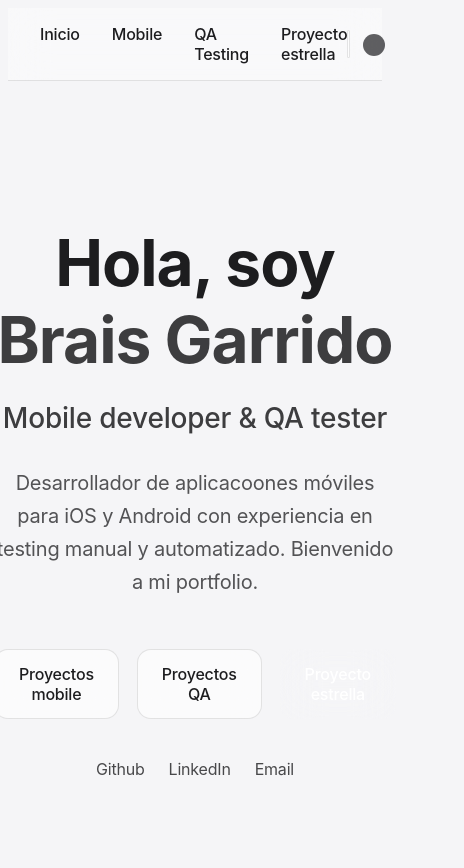
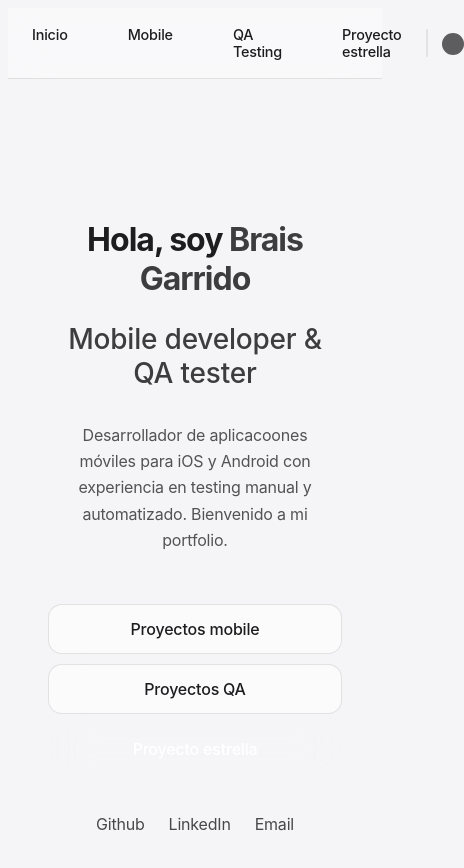
Before and after one commit to BraisGarrido/BraisGarrido.github.io, a React (Vite) app: page / in a window 390 px wide. Shown: the top 868 px of the page, 464 px wide, since content can reach past the window. Built offline with nearby package versions, Linux system fonts and the light colour scheme.

Commit message:
Mobile responsive

```diff
--- a/package.json
+++ b/package.json
@@ -12,7 +12,8 @@
   "dependencies": {
     "react": "^19.2.0",
     "react-dom": "^19.2.0",
-    "react-router-dom": "^7.10.1"
+    "react-router-dom": "^7.10.1",
+    "sharp": "^0.34.5"
   },
   "devDependencies": {
     "@eslint/js": "^9.39.1",
--- a/src/components/Navbar.css
+++ b/src/components/Navbar.css
@@ -28,3 +28,16 @@
 .navbar a:hover {
     opacity: 0.6;
 }
+
+/* Mobile responsive */
+@media (max-width: 768px) {
+    .navbar {
+        padding: 10px;
+        gap: 10px;
+    }
+
+    .navbar a {
+        font-size: 0.9rem;
+        padding: 8px 14px;
+    }
+}
--- a/src/components/ProjectCard.css
+++ b/src/components/ProjectCard.css
@@ -73,3 +73,26 @@
     grid-template-columns: repeat(auto-fit, minmax(420px, 1fr));
     padding: 40px 0;
 }
+
+/* Mobile responsive */
+@media (max-width: 768px) {
+    .project-card {
+        width: 100%;
+        max-width: none;
+        height: auto;
+        padding: 20px;
+    }
+
+    .project-card img {
+        height: 220px;
+        border-radius: 20px;
+    }
+
+    .project-card h3 {
+        font-size: 1.3rem;
+    }
+
+    .project-card p {
+        font-size: 0.95rem;
+    }
+}
--- a/src/pages/Home.css
+++ b/src/pages/Home.css
@@ -87,3 +87,26 @@
 .home-social a:hover {
     opacity: 0.5;
 }
+
+/* Mobile responsive */
+@media (max-width: 768px) {
+    .home-content {
+        padding: 20px;
+        text-align: center;
+    }
+
+    .home-title {
+        font-size: 2rem;
+    }
+
+    .home-description {
+        font-size: 1rem;
+        max-width: none;
+        padding: 0 10px;
+    }
+
+    .home-buttons {
+        flex-direction: column;
+        gap: 10px;
+    }
+}
```
Also changed, not shown: 1 other file (tests, documents, lock files or other folders).
